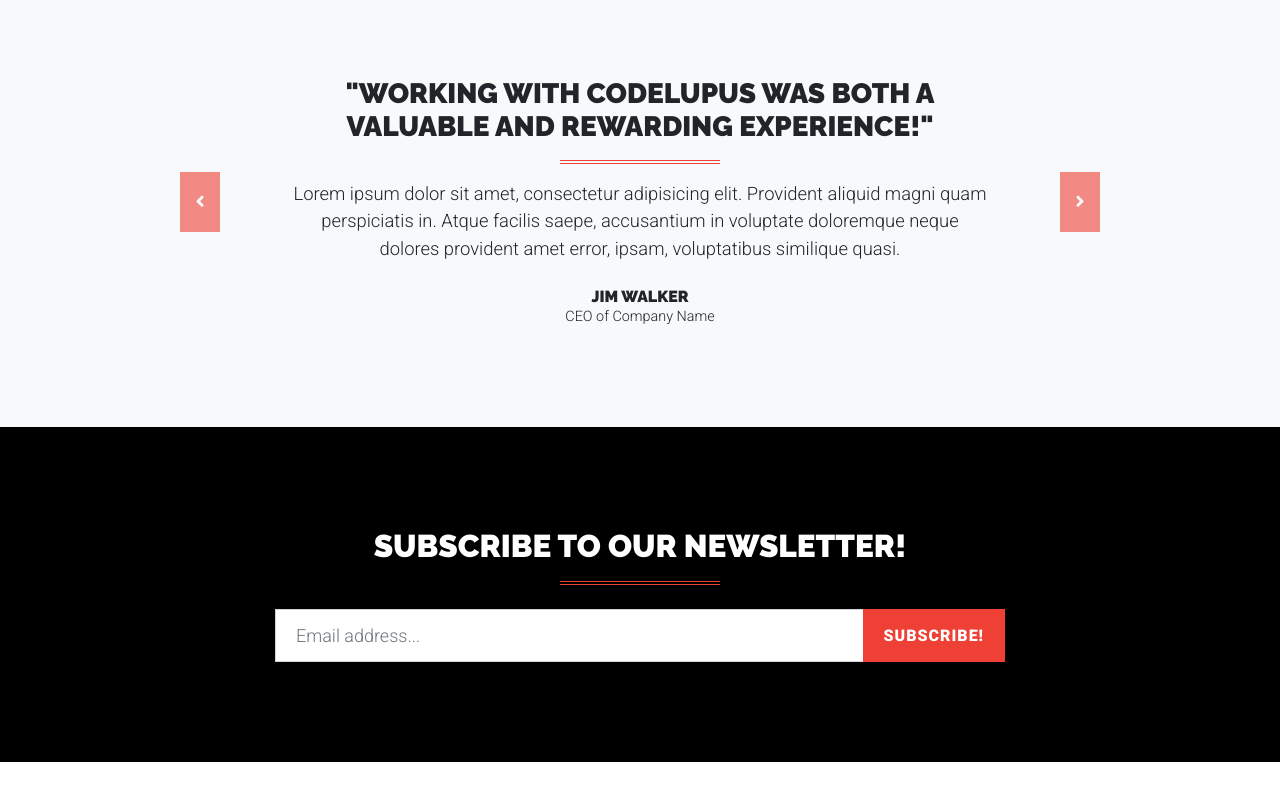
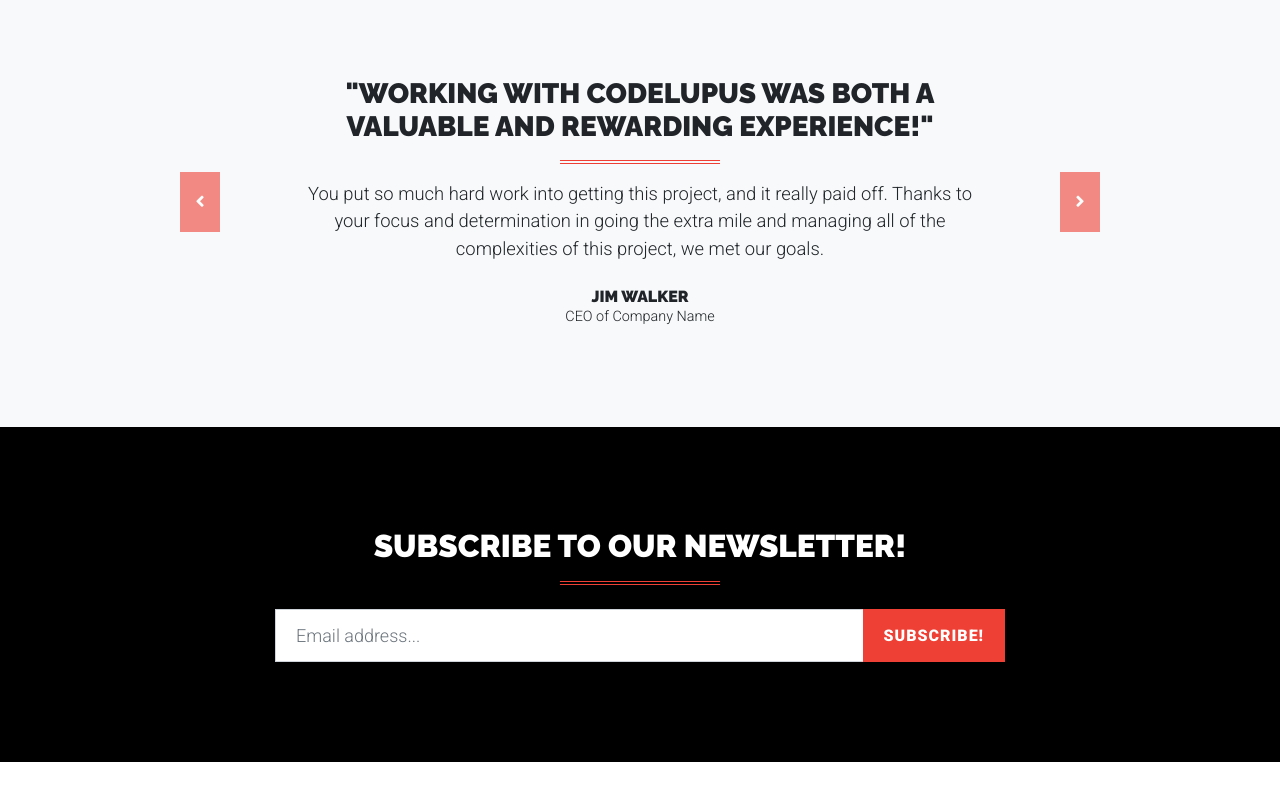
Before and after one commit to codelupus-github/codelupus-github.github.io, a plain HTML site: page index.html in a window 1280 px wide. Shown: the part 5211-6011 px from the top of the page. Drawn offline with Linux system fonts and the light colour scheme.

Commit message:
Updated feedback template

```diff
--- a/index.html
+++ b/index.html
@@ -638,7 +638,7 @@
                             <div class="carousel-testimonials-item-content">
                                 <div class="h4 text-uppercase quote">"Working with Codelupus was both a valuable and rewarding experience!"</div>
                                 <hr class="primary small" />
-                                <p class="mb-4">Lorem ipsum dolor sit amet, consectetur adipisicing elit. Provident aliquid magni quam perspiciatis in. Atque facilis saepe, accusantium in voluptate doloremque neque dolores provident amet error, ipsam, voluptatibus similique quasi.</p>
+                                <p class="mb-4">You put so much hard work into getting this project, and it really paid off. Thanks to your focus and determination in going the extra mile and managing all of the complexities of this project, we met our goals.</p>
                                 <h6 class="text-uppercase name mb-0">Jim Walker</h6>
                                 <div class="small">CEO of Company Name</div>
                             </div>
@@ -647,7 +647,7 @@
                             <div class="carousel-testimonials-item-content">
                                 <div class="h4 text-uppercase quote">"Codelupus is a well coded, well documented, and easy to use theme!"</div>
                                 <hr class="primary small" />
-                                <p class="mb-4">Lorem ipsum dolor sit amet, consectetur adipisicing elit. Provident aliquid magni quam perspiciatis in. Atque facilis saepe, accusantium in voluptate doloremque neque dolores provident amet error, ipsam, voluptatibus similique quasi.</p>
+                                <p class="mb-4">Consistency is one of your biggest strengths. I can always count on you to treat all of your tasks with importance while also recognizing the value of prioritizing. Keep up the good work!</p>
                                 <h6 class="text-uppercase name mb-0">Karen Jones</h6>
                                 <div class="small">CEO of Company Name</div>
                             </div>
```
